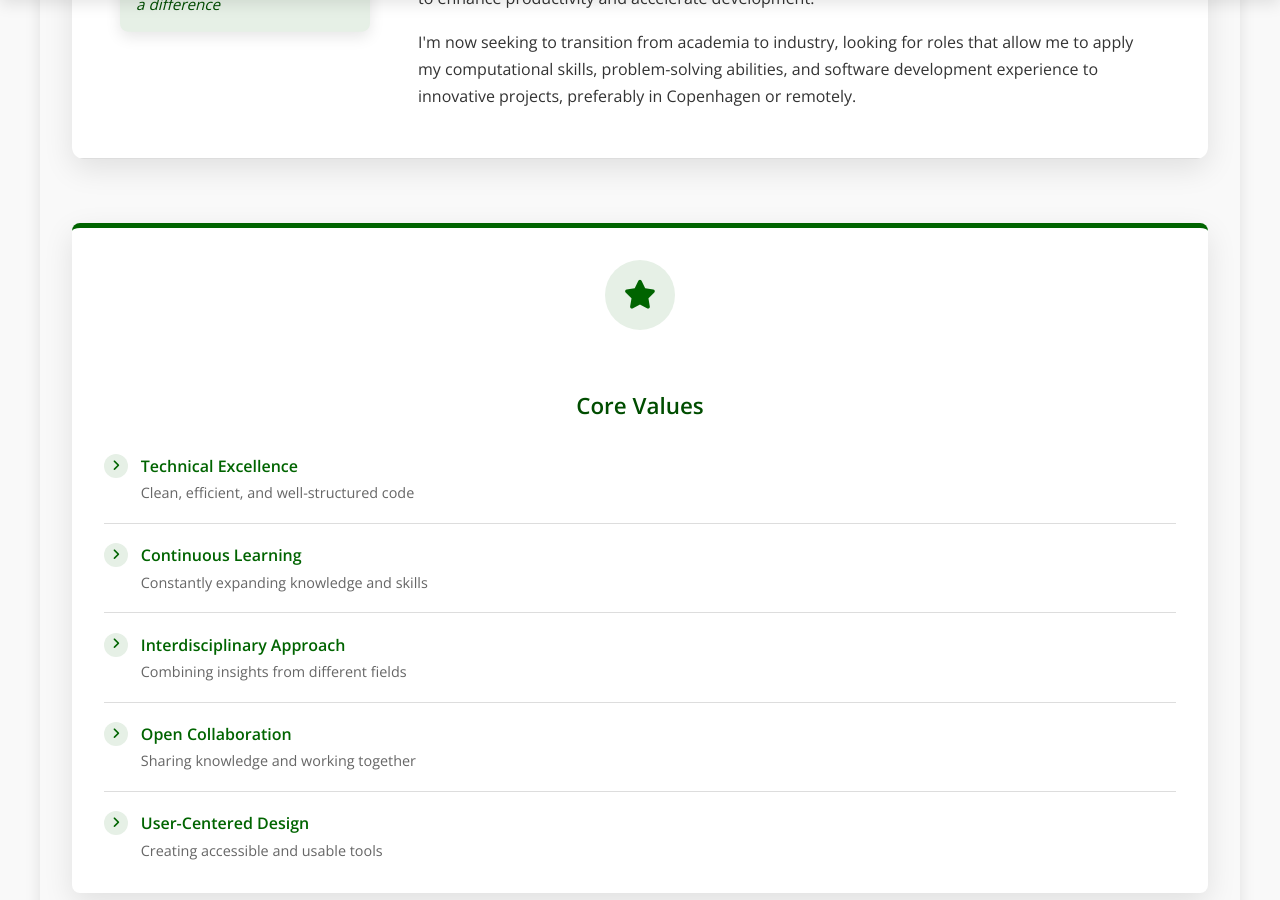
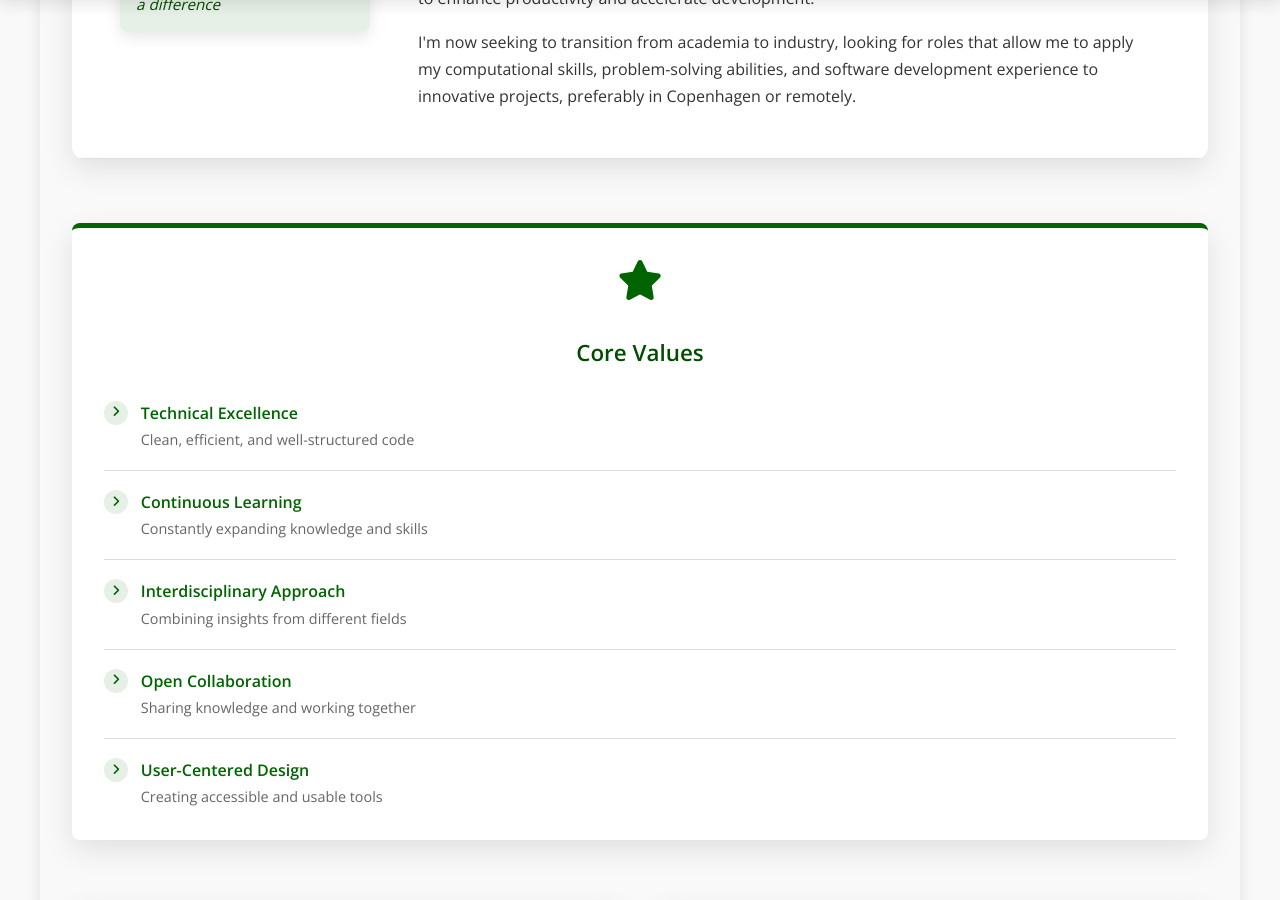
Before and after one commit to jpgsantos/jpgsantos.github.io, a Jekyll site: the page built from about.md, in a window 1280 px wide and 900 px high, scrolled down 681 px. Built offline with Jekyll 4.4.1, drawn with Linux system fonts in a browser that asks for light colours.

Commit message:
Update about.md

```diff
--- a/about.md
+++ b/about.md
@@ -40,7 +40,7 @@ title: About
 <section class="career-goals-section">
   <div class="career-goals-grid">
     <div class="highlight-card">
-      <div class="highlight-icon">
+      <div class="expertise-icon">
         <i class="fas fa-star"></i>
       </div>
       <h3>Core Values</h3>
```
